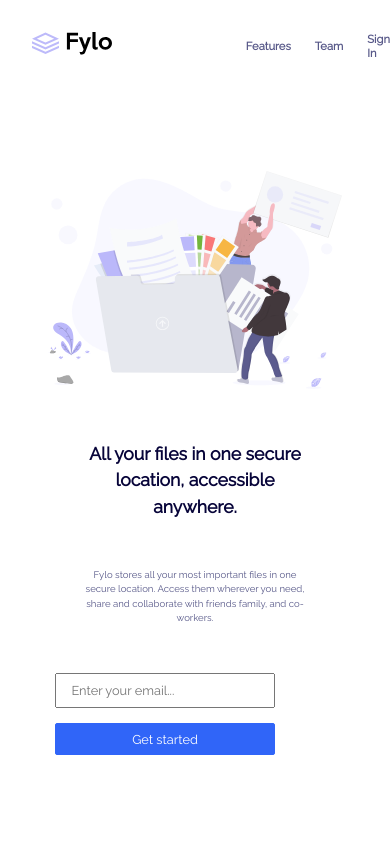
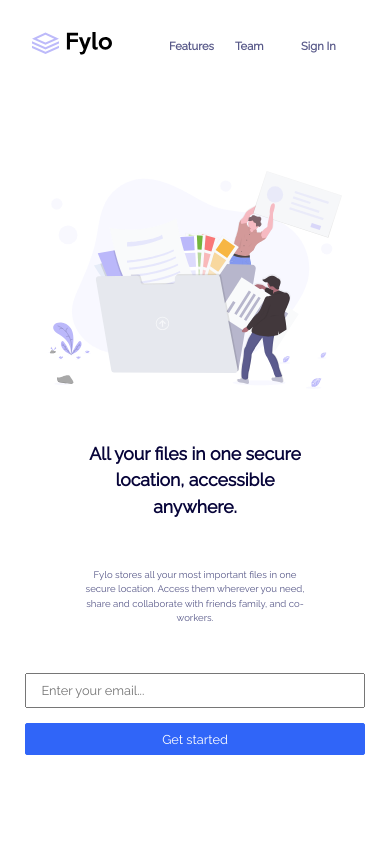
Before and after one commit to biodun42/Fylo-Landing-Page-with-Two-Column-layout, a plain HTML site: page index.html in a window 390 px wide. Shown: the top 844 px of the page. Drawn offline with Linux system fonts and the light colour scheme.

Commit message:
first commit

```diff
--- a/css/Responsive.css
+++ b/css/Responsive.css
@@ -267,14 +267,14 @@
         align-items: center;
     }
     .Top-button input{
-        width: 220px;
+        width: 340px;
         height: 35px;
         font-size: 0.8rem;
         padding-left: 0.9rem;
         margin-bottom: 15px;
     }
     .Top-button button{
-        width: 220px;
+        width: 340px;
         height: 32px;
         font-size: 0.8rem;
     }
--- a/css/style.css
+++ b/css/style.css
@@ -29,7 +29,7 @@
   padding-bottom: 4rem;
 }
 .header{
-  width: 100%;
+  width: 90%;
   display: flex;
   flex-direction: row;
   justify-content: space-between;
@@ -50,10 +50,11 @@
   flex-direction: row;
   justify-content: center;
   align-items: center;
-  gap: 1.5rem;
+  gap: 1rem;
 }
 .header-text h3{
   font-size: 0.7rem;
+  width: 50px;
   font-weight: 700;
   color: var(--DesaturatedBlue);
 }
```
